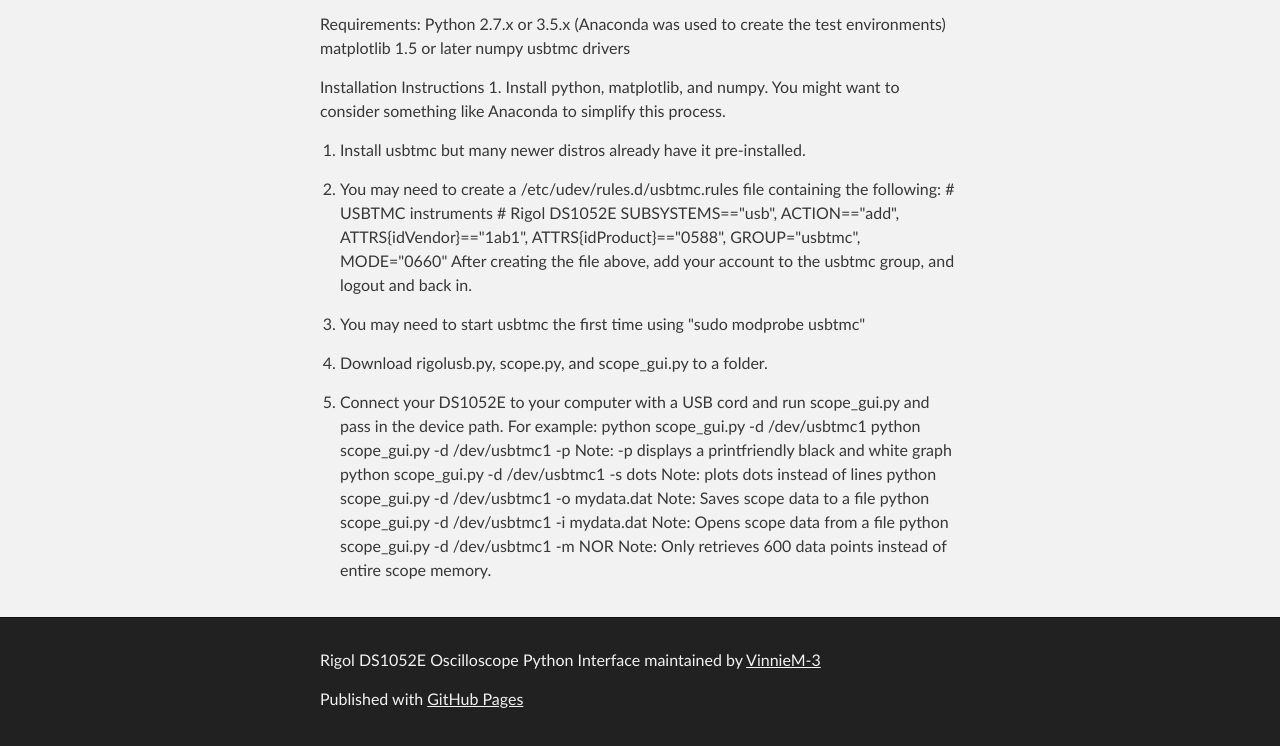
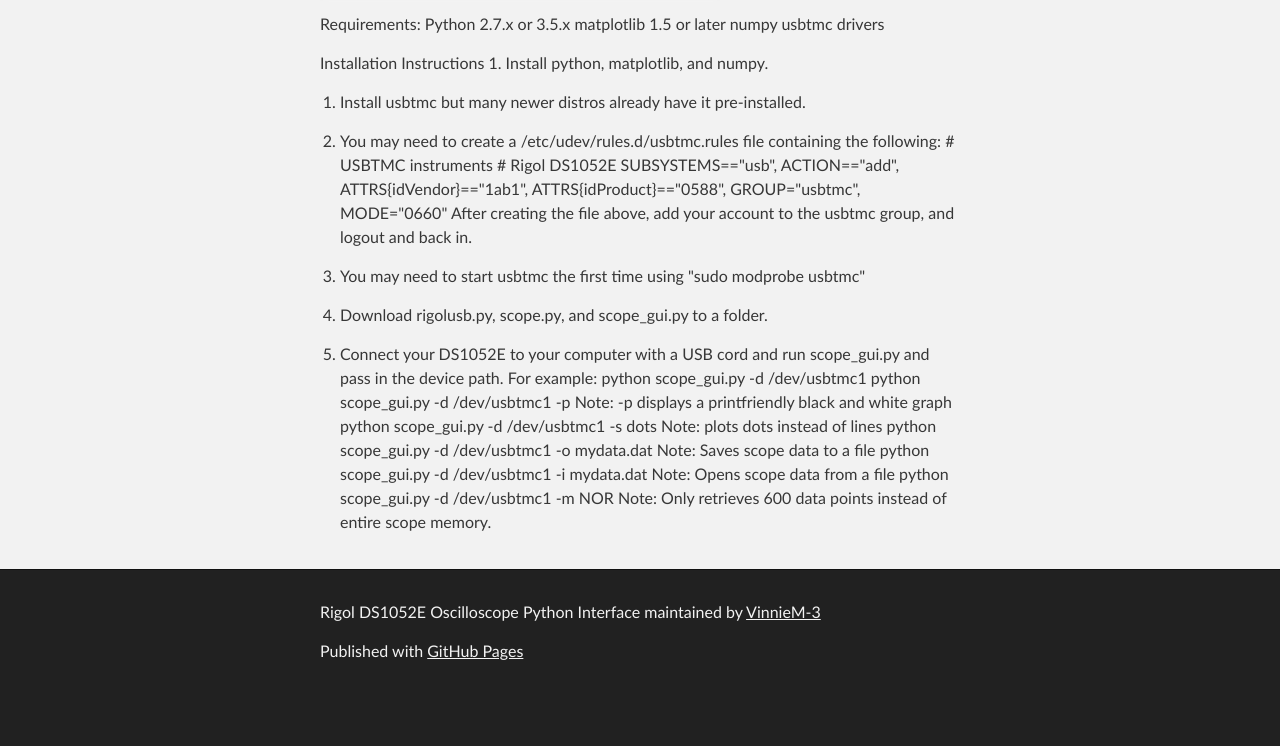
Before and after one commit to VinnieM-3/Rigol-DS1052E-Interface, a plain HTML site: page index.html in a window 1280 px wide. Shown: the part 1123-1869 px from the top of the page. After the commit the page ends 1821 px from the top, so only its background shows below. Drawn offline with Linux system fonts and the light colour scheme.

Commit message:
Update index.html

```diff
--- a/index.html
+++ b/index.html
@@ -46,14 +46,14 @@
 
 <p>
 Requirements:
-Python 2.7.x or 3.5.x (Anaconda was used to create the test environments)
+Python 2.7.x or 3.5.x
 matplotlib 1.5 or later
 numpy
 usbtmc drivers</p>
 
 <p>Installation Instructions
 1. Install python, matplotlib, and numpy.
-You might want to consider something like Anaconda to simplify this process.</p>
+</p>
 
 <ol>
 <li><p>Install usbtmc but many newer distros already have it pre-installed.</p></li>
@@ -85,7 +85,5 @@
       </footer>
     </div>
 
-
-
   </body>
 </html>
```
